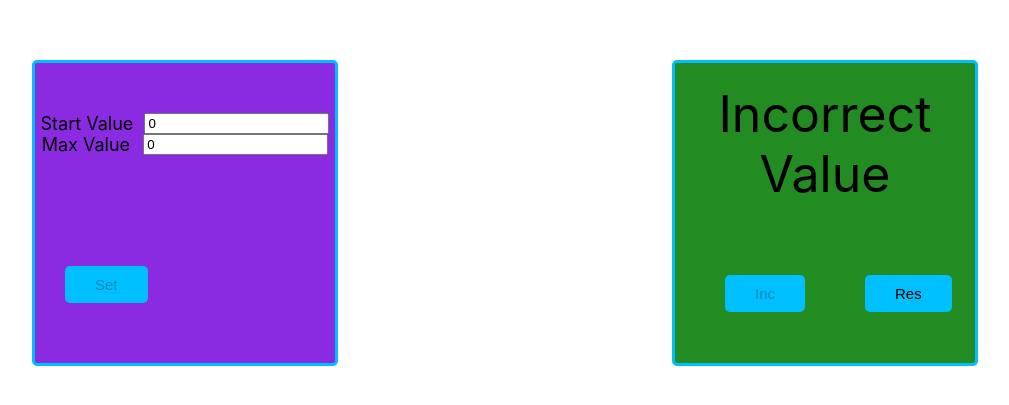
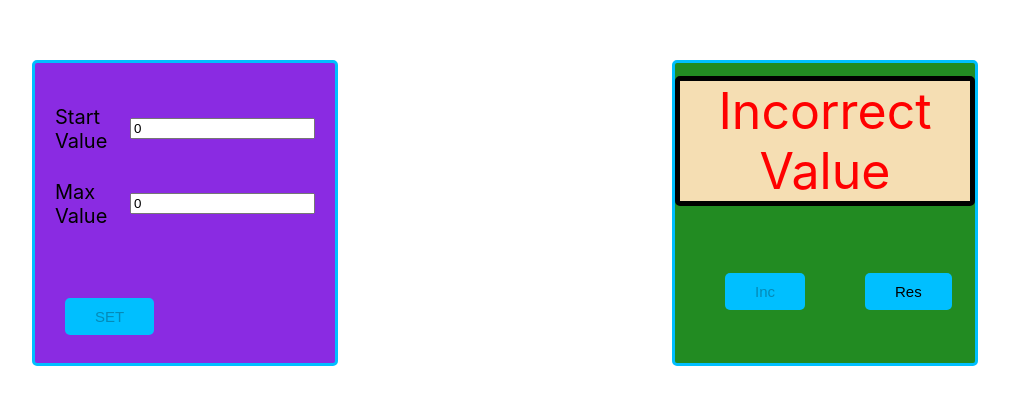
Before and after one commit to DimaK0489/Counter, a React (Create React App) app: page / in a window 1280 px wide. Shown: the part 197-602 px from the top of the page, without its empty margins (135-1144 px from the left). Built offline with nearby package versions, Linux system fonts and the light colour scheme.

Commit message:
fix Counter

```diff
--- a/src/components/Button/Button.module.css
+++ b/src/components/Button/Button.module.css
@@ -2,7 +2,7 @@
     background-color: deepskyblue;
     border: none;
     padding: 10px 30px;
-    margin: 10px 30px;
-    font-size:15px;
+    margin: 20px 30px;
+    font-size: 15px;
     border-radius: 5px;
 }
--- a/src/components/Counter/Counter.module.css
+++ b/src/components/Counter/Counter.module.css
@@ -18,15 +18,3 @@
     align-content: center;
     margin: 20px;
 }
-.maximum {
-    color: red;
-}
-.usual {
-    color: black;
-}
-.buttons {
-    display: flex;
-    justify-content: space-around;
-    margin: 20px;
-    padding: 10px;
-}
--- a/src/components/Display/Display.module.css
+++ b/src/components/Display/Display.module.css
@@ -4,5 +4,5 @@
     width: 100%;
     justify-content: space-around;
     align-items: center;
-    font-size: 18px;
+    font-size: 20px;
 }
--- a/src/components/Display/Display.tsx
+++ b/src/components/Display/Display.tsx
@@ -20,10 +20,9 @@ export const Display = React.memo( (props: DisplayPropsType) => {
     }
 
     return <div className={style.inputValues}>
-        <div className={props.classNameBlock}> {props.title} </div>
+        <div> {props.title} </div>
         <input type="number"
                value={props.value}
-               className={props.checkCondition ? 'incorrectValue' : props.classNameInput}
                onChange={onChangeHandler}/>
     </div>
 })
--- a/src/components/Display/Window.module.css
+++ b/src/components/Display/Window.module.css
@@ -0,0 +1,12 @@
+.startValue {
+    color: black;
+}
+.maxValue {
+    color: red;
+}
+.window {
+    background-color: wheat;
+    text-align: center;
+    border: 5px solid black;
+    border-radius: 5px;
+}
--- a/src/components/Display/WindowCounter.tsx
+++ b/src/components/Display/WindowCounter.tsx
@@ -12,7 +12,7 @@ export const WindowCounter = React.memo( (props:WindowCounterPropsType) => {
 
     const condition = props.startValue < 0 || props.startValue > props.maxValue || props.startValue === props.maxValue
 
-    return <div className={'blockValues window'}>
-        <span className={props.countValue < props.maxValue  ? 'startValue' : 'maxValue'}>{condition ? 'Incorrect Value' : props.countValue}</span>
+    return <div className={style.window}>
+        <span className={props.countValue < props.maxValue  ? style.startValue : style.maxValue}>{condition ? 'Incorrect Value' : props.countValue}</span>
     </div>
 })
--- a/src/components/SettingCounter/Settings.module.css
+++ b/src/components/SettingCounter/Settings.module.css
@@ -14,10 +14,7 @@
     display: flex;
     flex-direction: column;
     justify-content: space-around;
-    align-items: center;
-    align-content: center;
-    width: 200px;
-    height: 250px;
+    height: 150px;
     margin: 20px;
 }
 .inputValues {
@@ -28,6 +25,3 @@
     align-items: center;
     font-size: 18px;
 }
-.button {
-
-}
--- a/src/components/SettingCounter/SettingsCounter.tsx
+++ b/src/components/SettingCounter/SettingsCounter.tsx
@@ -31,7 +31,7 @@ export const Settings = React.memo((props: SettingsPropsType) => {
 
     return <div className={style.counterWrapper}>
 
-        <div className={style.settings}>
+        <div className={style.screen}>
             <Display title={'Start Value'}
                      classNameInput={style.inputValues}
                      onChangeCallback={onChangeHandlerStart}
@@ -52,7 +52,7 @@ export const Settings = React.memo((props: SettingsPropsType) => {
         </div>
 
         <div className={style.button}>
-            <Buttons title={'Set'}
+            <Buttons title={'SET'}
                      disable={props.startValue === props.maxValue
                      || props.startValue > props.maxValue
                      || props.startValue < 0
```
